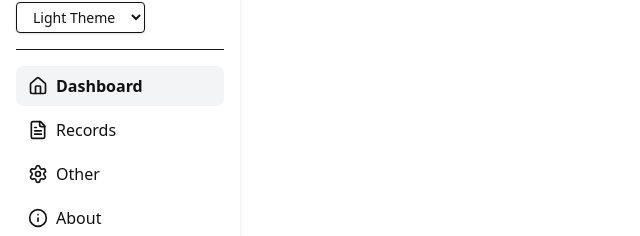
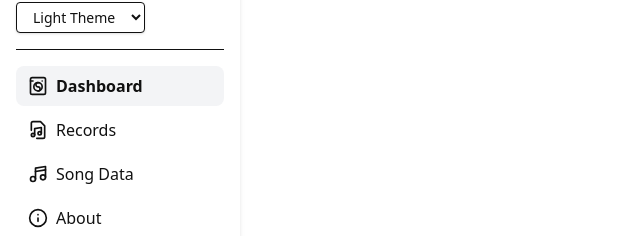
Before and after one commit to Xhiro-Yui/maimai-dreader, a React (Vite) app: page / in a window 1280 px wide. Shown: the part 159-395 px from the top of the page, without its empty margins (0-640 px from the left). Built offline with nearby package versions, Linux system fonts and the light colour scheme.

Commit message:
More appropriate icons

```diff
--- a/src/App.tsx
+++ b/src/App.tsx
@@ -1,13 +1,13 @@
-import { useEffect, useState } from "react";
+import {useEffect, useState} from "react";
 import SidebarLayout from "./components/layout/SidebarLayout";
 import UploadRecords from "./components/UploadRecords";
 import ThemePicker from "./components/ThemePicker";
 import Dashboard from "./views/Dashboard.tsx";
 import Records from "./views/Records";
-import Other from "./views/Other";
+import SongData from "./views/SongData.tsx";
 import About from "./views/About.tsx";
-import type { Database } from "sql.js";
-import { Home, FileText, Settings, Info } from "lucide-react";
+import type {Database} from "sql.js";
+import {WashingMachine, Music4, FileMusic, Info} from "lucide-react";
 
 type SqlJsDatabase = Database;
 
@@ -16,20 +16,20 @@ export default function App() {
 
     const views = {
         Dashboard: {
-            icon: <Home className="w-5 h-5" />,
-            element: <Dashboard db={db} />,
+            icon: <WashingMachine className="w-5 h-5"/>,
+            element: <Dashboard db={db}/>,
         },
         Records: {
-            icon: <FileText className="w-5 h-5" />,
-            element: <Records db={db} />,
+            icon: <FileMusic className="w-5 h-5"/>,
+            element: <Records db={db}/>,
         },
-        Other: {
-            icon: <Settings className="w-5 h-5" />,
-            element: <Other />,
+        'Song Data': {
+            icon: <Music4 className="w-5 h-5"/>,
+            element: <SongData/>,
         },
         About: {
-            icon: <Info className="w-5 h-5" />,
-            element: <About />,
+            icon: <Info className="w-5 h-5"/>,
+            element: <About/>,
         },
     } as const;
 
@@ -58,8 +58,8 @@ export default function App() {
             titleImageUrl={`${import.meta.env.BASE_URL}prism_plus.png`}
             controls={
                 <>
-                    <UploadRecords onDbLoaded={setDb} />
-                    <ThemePicker />
+                    <UploadRecords onDbLoaded={setDb}/>
+                    <ThemePicker/>
                 </>
             }
             sidebarTabs={tabItems}
--- a/src/views/Other.tsx
+++ b/src/views/SongData.tsx
@@ -1,5 +1,5 @@
-function Other() {
+function SongData() {
     return <p>Placeholder for future features.</p>
 }
 
-export default Other
+export default SongData
```
Also changed, not shown: 1 other file (tests, documents, lock files or other folders).
